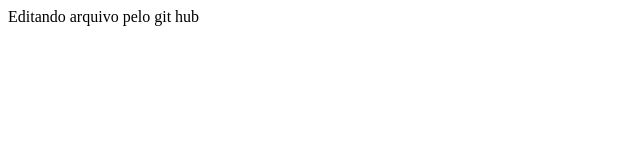
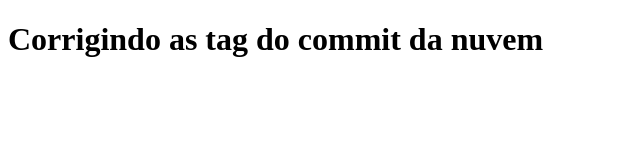
Before and after one commit to JaoOliveira25/App-Bloco-de-Notas-, a plain HTML site: page index.html in a window 1280 px wide. Shown: the whole page, without its empty margins (0-640 px from the left). Drawn offline with Linux system fonts and the light colour scheme.

Commit message:
arquivo corrigido

```diff
--- a/index.html
+++ b/index.html
@@ -6,6 +6,7 @@
     <title>Sticky Notes</title>
 </head>
 <body>
-    <html>Editando arquivo pelo git hub </html>
+    <h1>Corrigindo as tag do commit da nuvem</h1>
+
 </body>
 </html>
```
